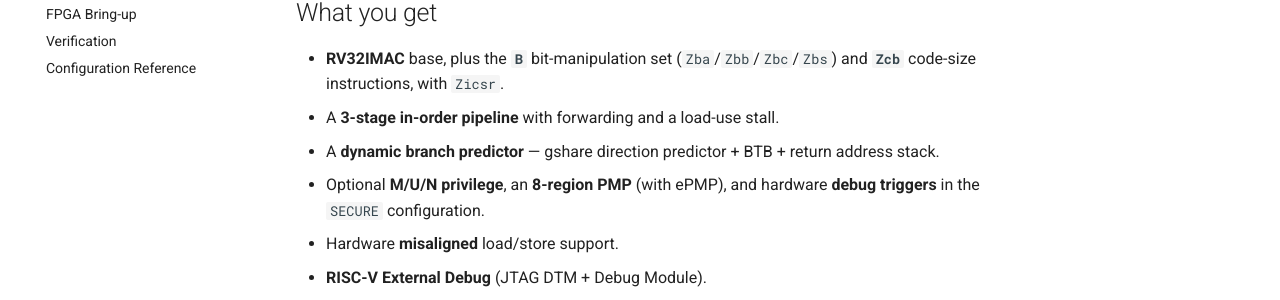
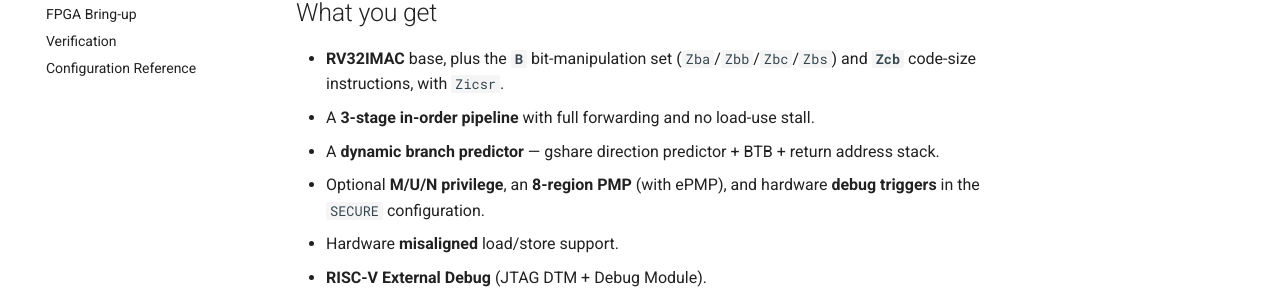
Before and after one commit to EthicalAesthetic/takshaka, an MkDocs documentation site: the page built from docs/index.md, in a window 1280 px wide and 1352 px high. Shown: the part 420-720 px from the top of the window. Built offline with MkDocs 1.6.1 and Material for MkDocs 9.7.7, drawn with Linux system fonts in a browser that asks for light colours.

Commit message:
docs: fix load-use-stall wording on home page

```diff
--- a/docs/index.md
+++ b/docs/index.md
@@ -15,7 +15,7 @@ cores.
 
 - **RV32IMAC** base, plus the **`B`** bit-manipulation set (`Zba`/`Zbb`/`Zbc`/`Zbs`)
   and **`Zcb`** code-size instructions, with `Zicsr`.
-- A **3-stage in-order pipeline** with forwarding and a load-use stall.
+- A **3-stage in-order pipeline** with full forwarding and no load-use stall.
 - A **dynamic branch predictor** — gshare direction predictor + BTB + return
   address stack.
 - Optional **M/U/N privilege**, an **8-region PMP** (with ePMP), and hardware
```
